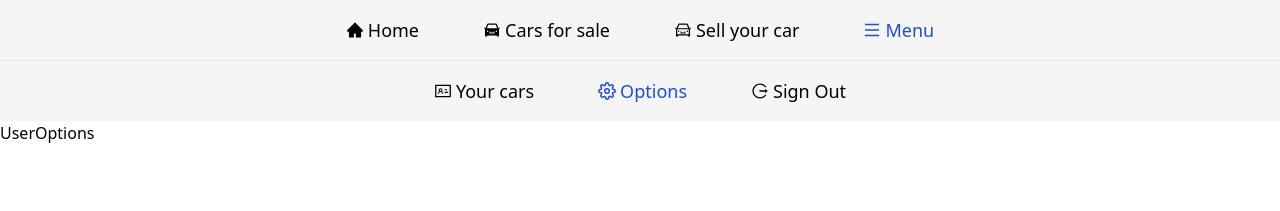
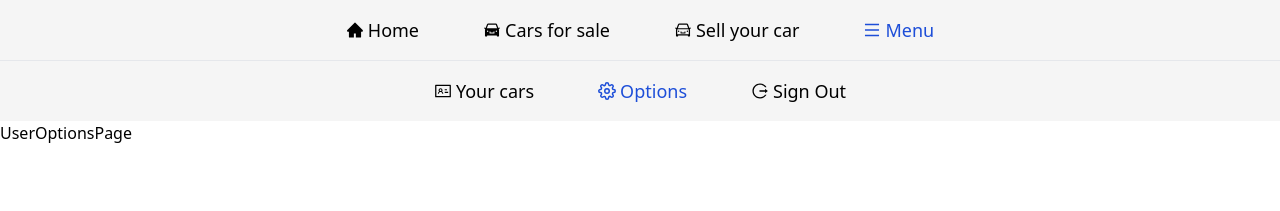
Before and after one commit to jakubhajduk53/cars-app, a React (Create React App) app: page /menu/panel/options in a window 1280 px wide. Shown: the top 211 px of the page. Built offline with nearby package versions, Linux system fonts and the light colour scheme; no server answers; the HTML template or start-up script is replaced by a standard one.

Commit message:
chore: update pages

```diff
--- a/src/App.js
+++ b/src/App.js
@@ -4,11 +4,11 @@ import SellYourCarPage from "./pages/SellYourCarPage";
 import CarsForSalePage from "./pages/CarsForSalePage";
 import HomePage from "./pages/HomePage";
 import MenuPage from "./pages/MenuPage";
-import UserPanel from "./components/UserPanel";
+import UserPanelPage from "./pages/UserPanelPage";
 import Login from "./components/Login";
 import Register from "./components/Register";
-import YourCars from "./components/YourCars";
-import UserOptions from "./components/UserOptions";
+import YourCarsPage from "./pages/YourCarsPage";
+import UserOptionsPage from "./pages/UserOptionsPage";
 import { Route, Routes, useHref } from "react-router-dom";
 import { useEffect } from "react";
 import { useDispatch } from "react-redux";
@@ -35,9 +35,9 @@ function App() {
           <Route path="cars-for-sale" element={<CarsForSalePage />} />
           <Route path="sell-your-car" element={<SellYourCarPage />} />
           <Route path="menu" element={<MenuPage />}>
-            <Route path="panel" element={<UserPanel />}>
-              <Route path="your-cars" element={<YourCars />} />
-              <Route path="options" element={<UserOptions />} />
+            <Route path="panel" element={<UserPanelPage />}>
+              <Route path="your-cars" element={<YourCarsPage />} />
+              <Route path="options" element={<UserOptionsPage />} />
             </Route>
             <Route path="login" element={<Login />} />
             <Route path="register" element={<Register />} />
--- a/src/components/UserOptions.js
+++ /dev/null
@@ -1,5 +0,0 @@
-function UserOptions() {
-  return <div>UserOptions</div>;
-}
-
-export default UserOptions;
--- /dev/null
+++ b/src/pages/UserOptionsPage.js
@@ -0,0 +1,5 @@
+function UserOptionsPage() {
+  return <div>UserOptionsPage</div>;
+}
+
+export default UserOptionsPage;
--- a/src/components/YourCars.js
+++ b/src/pages/YourCarsPage.js
@@ -2,7 +2,7 @@ import { useDispatch, useSelector } from "react-redux";
 import { createSelector } from "@reduxjs/toolkit";
 import { fetchAmountOfYourCars } from "../store";
 import { useEffect, useState } from "react";
-import YourCarsList from "./YourCarsList";
+import YourCarsList from "../components/YourCarsList";
 
 const getCarsAmount = (state) => state.cars.carsAmount;
 
@@ -15,7 +15,7 @@ const checkUser = (state) => state.user.user;
 
 const selectUser = createSelector([checkUser], (user) => user);
 
-function YourCars() {
+function YourCarsPage() {
   const dispatch = useDispatch();
   const [isLoading, setIsLoading] = useState(true);
 
@@ -40,4 +40,4 @@ function YourCars() {
   return <div>{!isLoading ? <YourCarsList /> : <p>Loading...</p>}</div>;
 }
 
-export default YourCars;
+export default YourCarsPage;
```
Also changed, not shown: src/pages/UserPanelPage.js (renamed from src/components/UserPanel.js, +4 -4 lines).
